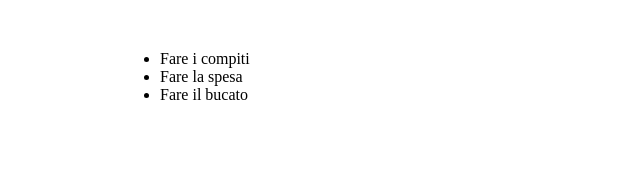
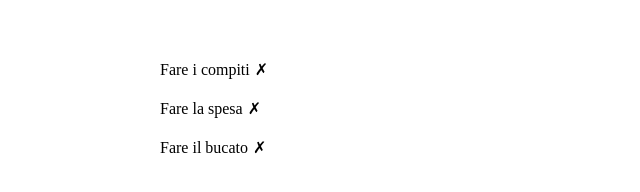
Before and after one commit to CarloVeronese/vue-todolist, a plain HTML site: page index.html in a window 1280 px wide. Shown: the whole page, without its empty margins (0-640 px from the left). Drawn offline with nearby package versions, Linux system fonts and the light colour scheme.

Commit message:
Add - remove function for the list items

```diff
--- a/css/style.css
+++ b/css/style.css
@@ -13,3 +13,14 @@
     max-width: 960px;
     margin: 0 auto;
 }
+
+.list-item{
+    display: flex;
+    align-items: center;
+    padding: 10px 0;
+    gap: 5px;
+}
+
+.list-item span{
+    cursor: pointer;
+}
--- a/index.html
+++ b/index.html
@@ -12,8 +12,9 @@
         <div class="container">
             <!-- <input type="text" name="toDoList" id="" v-model="newTask"> -->
             <ul>
-                <li v-for="activity in toDos">
+                <li v-for="(activity, index) in toDos" class="list-item">
                     <div :class="{ 'activity-done': activity.done }">{{ activity.text }}</div>
+                    <span @click="removeActivity(index)">&cross;</span>
                 </li>
             </ul>
         </div>
--- a/js/app.js
+++ b/js/app.js
@@ -21,6 +21,8 @@ createApp({
         }
     },
     methods: {
-
+        removeActivity(index){
+            this.toDos.splice(index, 1)
+        }
     }
 }).mount('#app')
```
